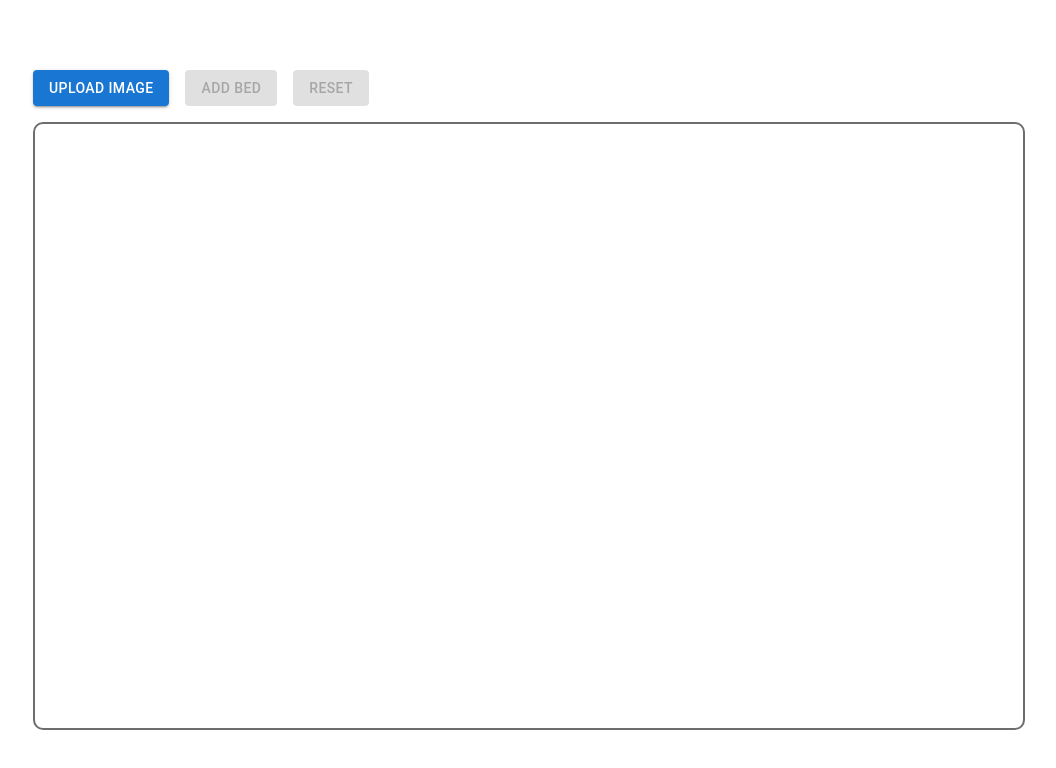
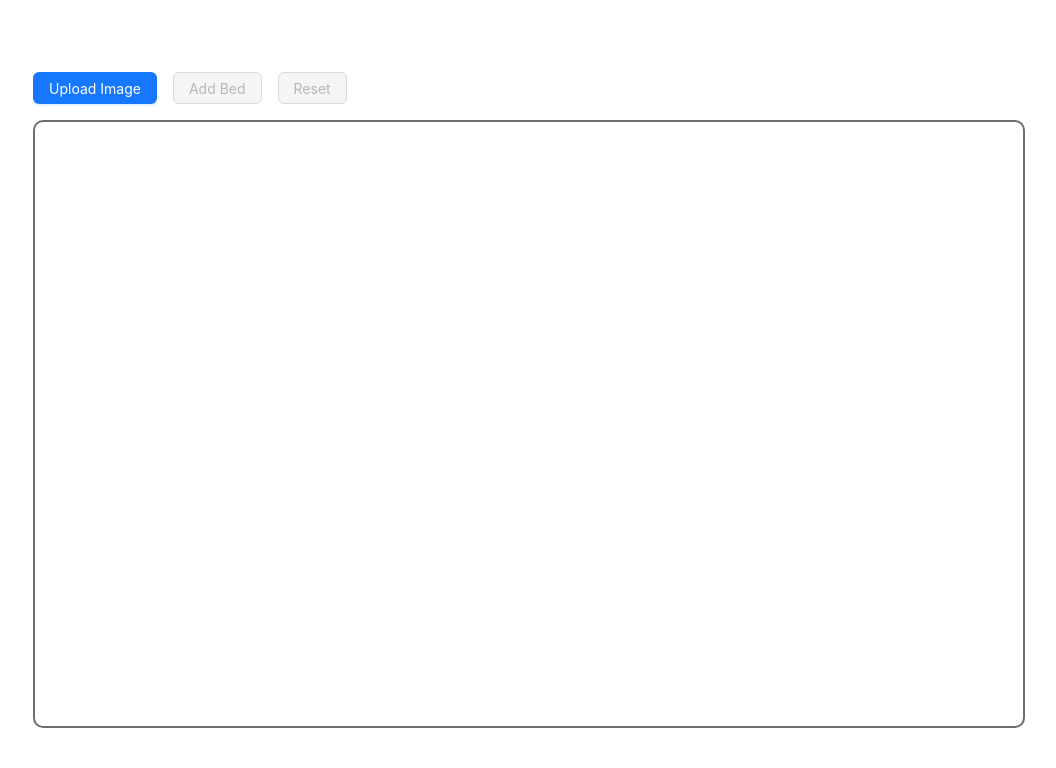
Before and after one commit to ThakoorChandanShantiInfosoft/Floor-Plan, a React (Create React App) app: page / in a window 1280 px wide. Shown: the top 768 px of the page, without its empty margins (111-1167 px from the left). Built offline with nearby package versions, Linux system fonts and the light colour scheme.

Commit message:
antd dependency added

```diff
--- a/package.json
+++ b/package.json
@@ -2,10 +2,7 @@
   "name": "poc2",
   "version": "1.0.0",
   "dependencies": {
-    "@emotion/react": "11.11.4",
-    "@emotion/styled": "11.11.5",
-    "@mui/icons-material": "5.15.14",
-    "@mui/material": "5.15.14",
+    "antd": "^5.16.0",
     "lodash": "4.17.21",
     "react": "^18.0.0",
     "react-dom": "^18.0.0",
--- a/src/App.jsx
+++ b/src/App.jsx
@@ -1,6 +1,6 @@
 import _isNil from 'lodash/isNil';
+import { Button } from 'antd';
 import React, { useRef, useState, useEffect, useCallback } from 'react';
-import { Button } from '@mui/material';
 import ResizableContent from './ResizableContent';
 import './App.css';
 
@@ -136,7 +136,7 @@ function App() {
   return (
     <>
       <div className='buttons-container'>
-        <Button variant="contained" component="span" onClick={() => fileInputRef.current.click()}>
+        <Button type="primary" onClick={() => fileInputRef.current.click()}>
           Upload Image
         </Button>
         <input
@@ -145,7 +145,7 @@ function App() {
           onChange={handleImageUpload}
           ref={fileInputRef}
         />
-        <Button disabled={!imageURL} variant="contained" onClick={() => setBeds([...beds, {
+        <Button disabled={!imageURL} onClick={() => setBeds([...beds, {
           top: 30,
           left: 150,
           width: 150,
@@ -155,7 +155,7 @@ function App() {
         }])}>
           Add Bed
         </Button>
-        <Button disabled={!imageURL} variant="contained" onClick={handleReset}>
+        <Button disabled={!imageURL} onClick={handleReset}>
           Reset
         </Button>
       </div>
--- a/src/ResizableContent.jsx
+++ b/src/ResizableContent.jsx
@@ -1,7 +1,6 @@
 import React from 'react';
 import ResizableRect from 'react-resizable-rotatable-draggable-touch-v2';
-
-import DeleteIcon from '@mui/icons-material/Delete';
+import { DeleteOutlined } from '@ant-design/icons';
 
 const ResizableContent = ({ index, top, left, width, height, rotateAngle, containerWidth, containerHeight, onUpdate, onDelete, name }) => {
 
@@ -48,11 +47,10 @@ const ResizableContent = ({ index, top, left, width, height, rotateAngle, contai
           height,
           transform: `rotate(${rotateAngle}deg)`,
         }}
-      >
-      </div>
+      ></div>
       <div style={tooltipStyle}>
         <div>{name}</div>
-        <DeleteIcon onClick={() => onDelete(index)} style={{ fontSize: '12px', marginLeft: '5px', color: 'red' }} />
+        <DeleteOutlined onClick={() => onDelete(index)} style={{ fontSize: '12px', marginLeft: '5px', color: 'red' }} />
       </div>
       <ResizableRect
         top={top}
```
Also changed, not shown: 1 other file (tests, documents, lock files or other folders).
